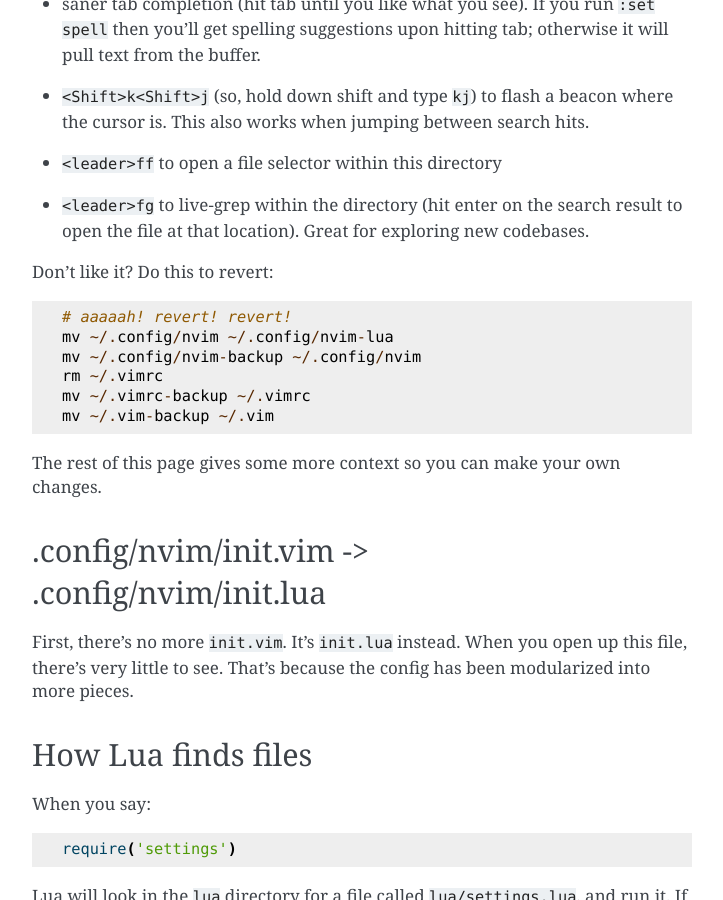
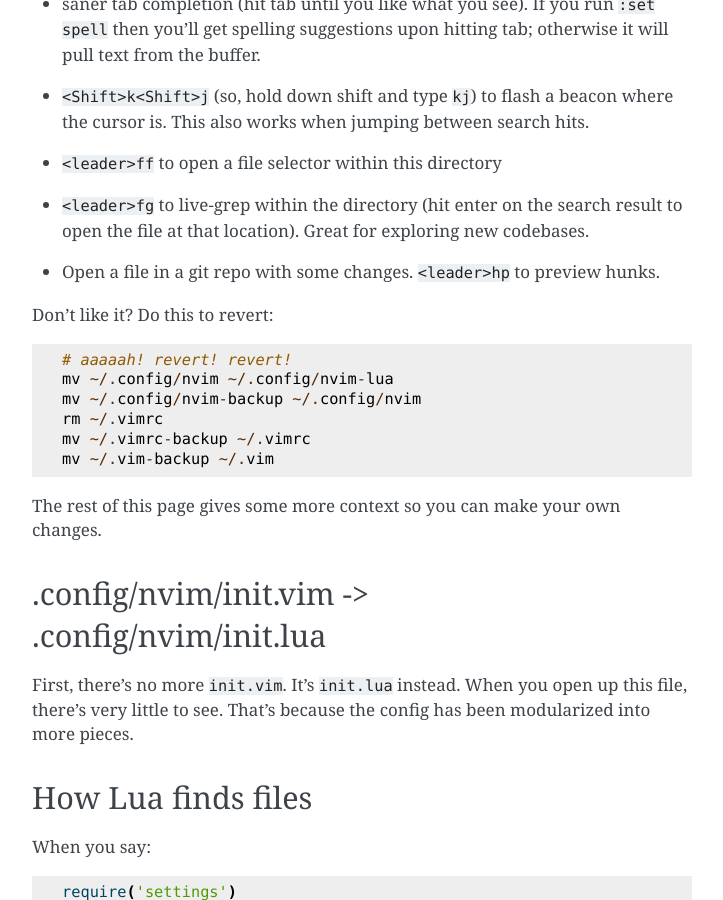
Before and after one commit to daler/dotfiles, a Sphinx documentation site: the page built from docs/nvim-lua.rst, in a window 1280 px wide and 900 px high, scrolled down 1376 px. Shown: the whole window, without its empty margins (388-1111 px from the left). Built offline with Sphinx 7.4.7, drawn with Linux system fonts in a browser that asks for light colours.

Commit message:
add note to try hunk preview

```diff
--- a/docs/nvim-lua.rst
+++ b/docs/nvim-lua.rst
@@ -74,6 +74,8 @@ Here are some initial things to try:
 
 - ``<leader>fg`` to live-grep within the directory (hit enter on the search
   result to open the file at that location). Great for exploring new codebases.
+
+- Open a file in a git repo with some changes. ``<leader>hp`` to preview hunks.
 
 Don't like it? Do this to revert:
 
```
